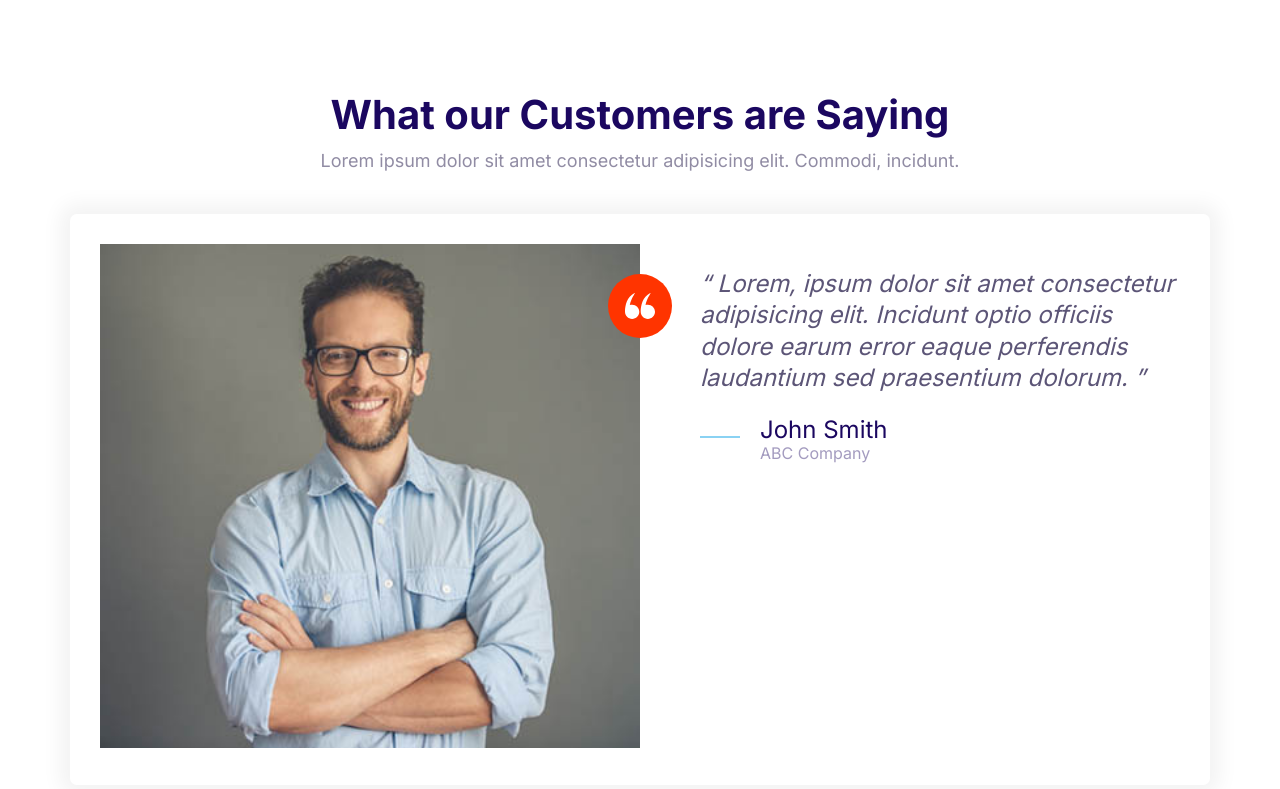
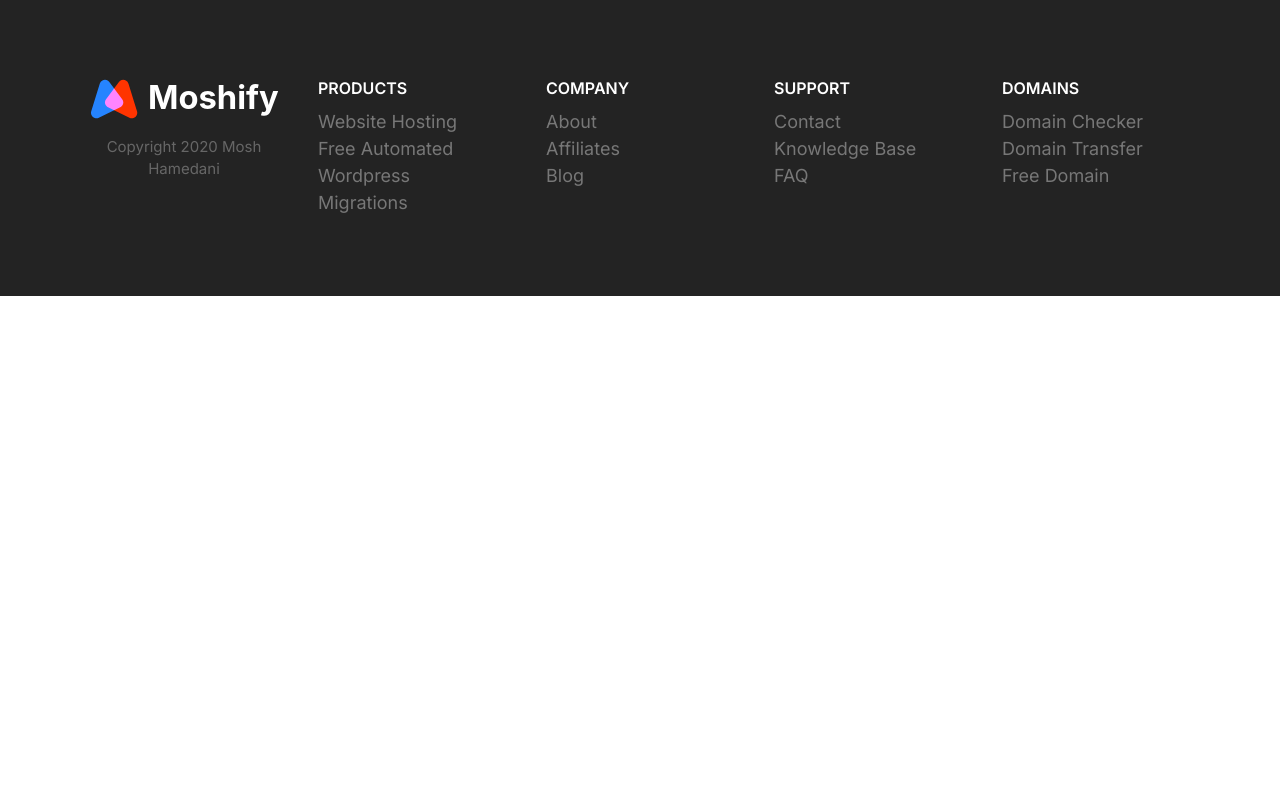
Before and after one commit to yuyilee/code_with_mosh_moshify, a plain HTML site: page index.html in a window 1280 px wide. Drawn offline with Linux system fonts and the light colour scheme.

Commit message:
Create the footer element

```diff
--- a/css/styles.css
+++ b/css/styles.css
@@ -817,3 +817,81 @@ a {
     max-width: 700px;
   }
 }
+
+/* Footer */
+
+.footer {
+  background: #232323;
+}
+
+footer a {
+  color: #777;
+  transition: color 0.3s;
+}
+
+footer a:hover {
+  color: #fff;
+}
+
+.footer__section {
+  padding: 2rem;
+  border-bottom: 1px solid #393939;
+}
+
+.footer__section .list {
+  margin: 0;
+}
+
+.footer__heading {
+  text-transform: uppercase;
+  font-weight: 600;
+}
+
+.footer__brand {
+  margin-top: 5rem;
+  text-align: center;
+}
+
+.footer__brand img {
+  /* TODO: Consider refactoring this and applying is to all images */
+  width: 100%;
+  max-width: 230px;
+}
+
+.footer__copyright {
+  font-size: 2.1rem;
+  color: #fff;
+  opacity: 0.3;
+}
+
+@media screen and (min-width: 768px) {
+  .footer__sections {
+    grid-template-columns: repeat(auto-fit, minmax(10rem, 1fr));
+  }
+
+  .footer .collapsible__chevron {
+    display: none;
+  }
+
+  .footer .collapsible__content {
+    opacity: 1;
+    max-height: 100%;
+  }
+
+  .footer__brand {
+    order: -1;
+    margin-top: 1rem;
+  }
+
+  .footer__copyright {
+    font-size: 1.5rem;
+  }
+
+  .footer__section {
+    border: 0;
+  }
+
+  .footer__heading {
+    font-size: 1.6rem;
+  }
+}
--- a/index.html
+++ b/index.html
@@ -13,52 +13,74 @@
     <link rel="stylesheet" href="css/styles.css" />
   </head>
   <body>
-    <section class="block">
-      <header class="block__header">
-        <h2>What our Customers are Saying</h2>
-        <p>
-          Lorem ipsum dolor sit amet consectetur adipisicing elit. Commodi,
-          incidunt.
-        </p>
+    <footer class="block block--dark footer">
+      <div class="container grid footer__sections">
+        <section class="collapsible collapsible--expanded footer__section">
+          <header class="collapsible__header">
+            <h2 class="collapsible__heading footer__heading">Products</h2>
+            <svg class="icon icon--white collapsible__chevron">
+              <use xlink:href="images/sprite.svg#chevron"></use>
+            </svg>
           </header>
-      <div class="container">
-        <div class="card testimonial">
-          <div class="grid grid--1x2">
-            <div class="testimonial__image">
-              <img
-                src="images/testimonial.jpg"
-                alt="A happy, smiling customer"
-              />
-              <span class="icon-container icon-container--accent">
-                <svg class="icon icon--white icon--small">
-                  <use xlink:href="images/sprite.svg#quotes"></use>
+          <div class="collapsible__content">
+            <ul class="list">
+              <li><a href="#">Website Hosting</a></li>
+              <li><a href="#">Free Automated Wordpress</a></li>
+              <li><a href="#">Migrations</a></li>
+            </ul>
+          </div>
+        </section>
+        <section class="collapsible footer__section">
+          <header class="collapsible__header">
+            <h2 class="collapsible__heading footer__heading">Company</h2>
+            <svg class="icon icon--white collapsible__chevron">
+              <use xlink:href="images/sprite.svg#chevron"></use>
             </svg>
-              </span>
+          </header>
+          <div class="collapsible__content">
+            <ul class="list">
+              <li><a href="#">About</a></li>
+              <li><a href="#">Affiliates</a></li>
+              <li><a href="#">Blog</a></li>
+            </ul>
           </div>
-            <blockquote class="quote">
-              <p class="quote__text">
-                Lorem, ipsum dolor sit amet consectetur adipisicing elit.
-                Incidunt optio officiis dolore earum error eaque perferendis
-                laudantium sed praesentium dolorum.
-              </p>
-              <footer>
-                <div class="media">
-                  <div class="media__image">
-                    <svg class="icon icon--primary quote__line">
-                      <use xlink:href="images/sprite.svg#line"></use>
+        </section>
+        <section class="collapsible footer__section">
+          <header class="collapsible__header">
+            <h2 class="collapsible__heading footer__heading">Support</h2>
+            <svg class="icon icon--white collapsible__chevron">
+              <use xlink:href="images/sprite.svg#chevron"></use>
             </svg>
+          </header>
+          <div class="collapsible__content">
+            <ul class="list">
+              <li><a href="#">Contact</a></li>
+              <li><a href="#">Knowledge Base</a></li>
+              <li><a href="#">FAQ</a></li>
+            </ul>
           </div>
-                  <div class="media__body">
-                    <h3 class="media__title quote__author">John Smith</h3>
-                    <p class="quote__organization">ABC Company</p>
+        </section>
+        <section class="collapsible footer__section">
+          <header class="collapsible__header">
+            <h2 class="collapsible__heading footer__heading">Domains</h2>
+            <svg class="icon icon--white collapsible__chevron">
+              <use xlink:href="images/sprite.svg#chevron"></use>
+            </svg>
+          </header>
+          <div class="collapsible__content">
+            <ul class="list">
+              <li><a href="#">Domain Checker</a></li>
+              <li><a href="#">Domain Transfer</a></li>
+              <li><a href="#">Free Domain</a></li>
+            </ul>
           </div>
+        </section>
+        <section class="footer__brand">
+          <img src="images/logo.svg" alt="" />
+          <p class="footer__copyright">Copyright 2020 Mosh Hamedani</p>
+        </section>
       </div>
     </footer>
-            </blockquote>
-          </div>
-        </div>
-      </div>
-    </section>
     <script src="js/main.js"></script>
   </body>
 </html>
```
Also changed, not shown: components/footer.html (added, +68 -0 lines). Lines whose indentation alone changed are shown as unchanged.
